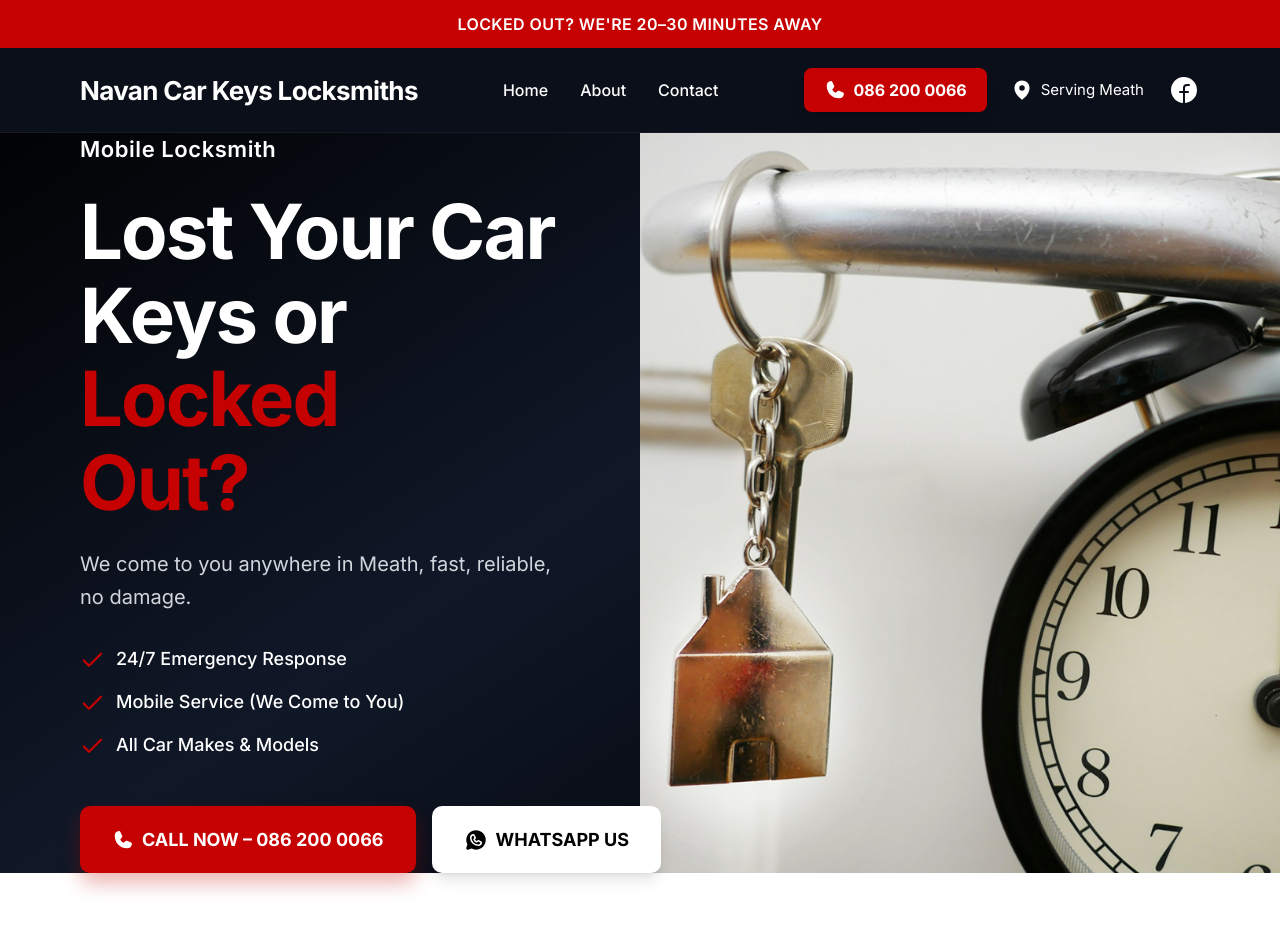
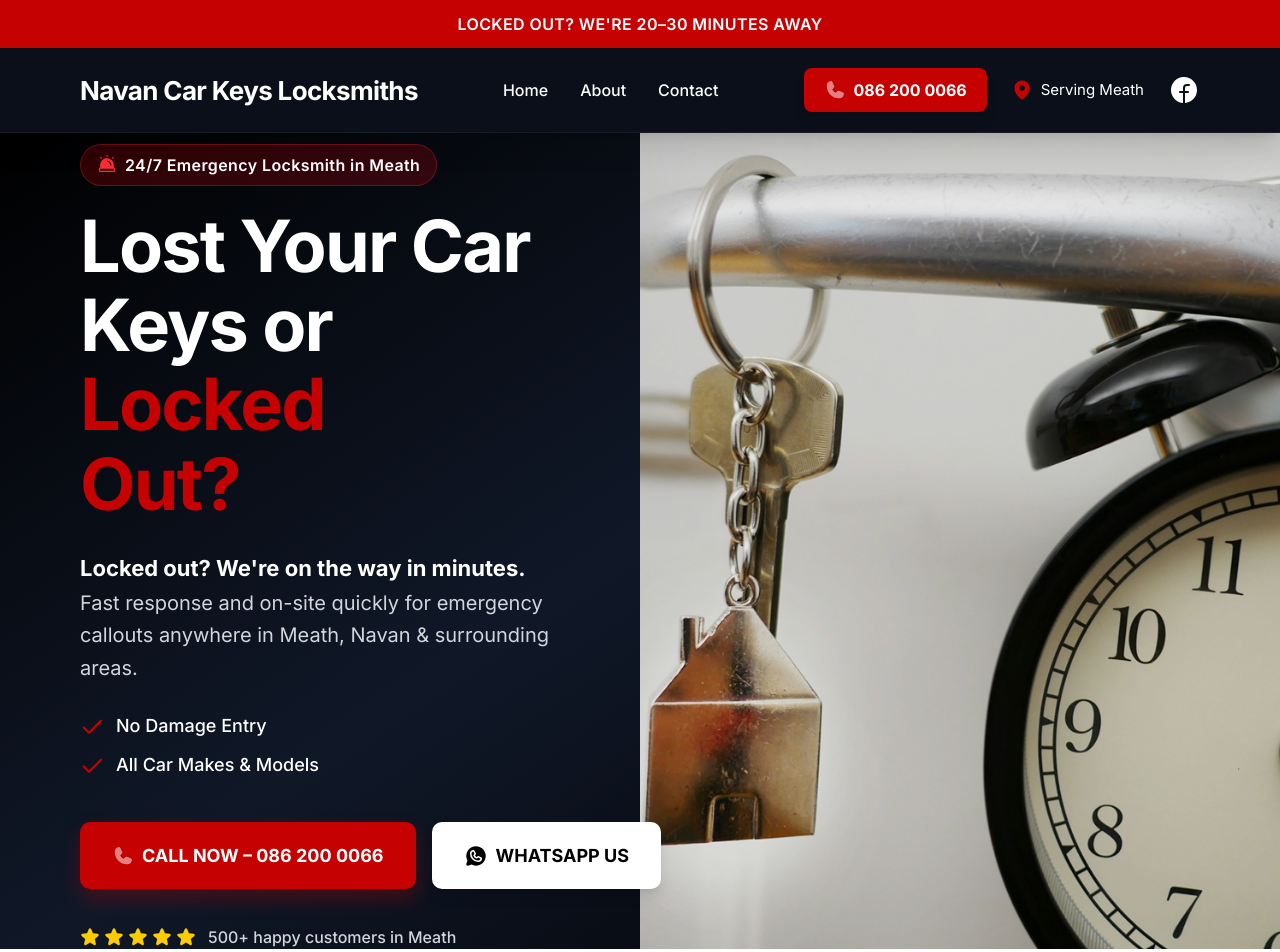
Before and after one commit to maheshikabandara/Navancarkeyslocksmiths, a React (Vite) app: page / in a window 1280 px wide. Shown: the top 952 px of the page. Built offline with nearby package versions, Linux system fonts and the light colour scheme.

Commit message:
Update NavanCarKeysLocksmiths.tsx

```diff
--- a/src/imports/NavanCarKeysLocksmiths/NavanCarKeysLocksmiths.tsx
+++ b/src/imports/NavanCarKeysLocksmiths/NavanCarKeysLocksmiths.tsx
@@ -9,25 +9,22 @@ import heroImg from "../hero.png";
 import workImg from "../work.png";
 import aboutImg from "../about.png";
 
-function EmergencyBar() {
+// 1. Sticky Header Component (Always visible)
+function FixedHeader() {
   return (
-    <div className="bg-[#c50101] w-full z-50 relative">
+    <header className="fixed top-0 left-0 w-full z-[100] shadow-xl flex flex-col">
+      {/* Emergency Top Bar */}
+      <div className="bg-[#c50101] w-full">
         <div className="w-full mx-auto px-6 py-[12px] flex items-center justify-center text-center">
           <p className="font-semibold text-[14px] md:text-[16px] text-white tracking-wide">
             {`LOCKED OUT? WE'RE 20–30 MINUTES AWAY`}
           </p>
         </div>
       </div>
-  );
-}
 
-function HeroNav() {
-  return (
-    <div className="w-full flex flex-col bg-[linear-gradient(146deg,#000_0%,#101828_50%,#000_100%)]" data-name="Hero + Nav">
-
-      {/* 1. Solid Navbar Area */}
-      <div className="w-full bg-[#0A0F1A] border-b border-white/5 z-40 relative">
-        <div className="w-full mx-auto px-6 lg:px-[80px] py-5 flex flex-col md:flex-row items-center justify-between gap-4 md:gap-0">
+      {/* Solid Navbar Area */}
+      <div className="w-full bg-[#0A0F1A] border-b border-white/5">
+        <div className="w-full mx-auto px-6 lg:px-[80px] py-4 md:py-5 flex flex-col md:flex-row items-center justify-between gap-4 md:gap-0">
           <p className="font-bold text-[20px] md:text-[26px] text-white whitespace-nowrap tracking-tight">
             Navan Car Keys Locksmiths
           </p>
@@ -39,44 +36,54 @@ function HeroNav() {
           </div>
 
           <div className="flex gap-5 md:gap-6 items-center">
-            <div className="bg-[#c50101] hover:bg-red-700 transition-colors duration-300 px-5 py-2.5 rounded-[8px] flex gap-2 items-center text-white cursor-pointer shadow-lg">
-              <Phone size={22} weight="fill" />
+            {/* Highlighted Red Call Button */}
+            <a href="tel:0862000066" className="bg-[#c50101] hover:bg-red-700 transition-colors duration-300 px-5 py-2.5 rounded-[8px] flex gap-2 items-center text-white cursor-pointer shadow-lg">
+              <Phone size={22} weight="fill" className="animate-pulse" />
               <p className="font-bold text-[15px] md:text-[16px] whitespace-nowrap">086 200 0066</p>
-            </div>
+            </a>
 
             <div className="hidden sm:flex gap-2 items-center text-white">
-              <MapPin size={22} weight="fill" />
+              <MapPin size={22} weight="fill" className="text-[#c50101]" />
               <p className="font-normal text-[15px] whitespace-nowrap">Serving Meath</p>
             </div>
             <FacebookLogo size={32} weight="fill" className="text-white cursor-pointer hover:text-[#c50101] transition-colors" />
           </div>
         </div>
       </div>
+    </header>
+  );
+}
 
-      {/* 2. Hero Content Area */}
-      <div className="w-full flex flex-col lg:flex-row flex-1 min-h-[600px] lg:min-h-[calc(100vh-88px)]">
+function HeroSection() {
+  return (
+    <div className="w-full flex flex-col bg-[linear-gradient(146deg,#000_0%,#101828_50%,#000_100%)]" data-name="Hero">
+      <div className="w-full flex flex-col lg:flex-row flex-1 min-h-[600px] lg:min-h-[calc(100vh-130px)]">
 
-        {/* Left Side (Text) */}
+        {/* Left Side (Text & Urgency) */}
         <div className="w-full lg:w-1/2 flex flex-col justify-center px-6 lg:pl-[80px] lg:pr-16 py-16 lg:py-0 z-20">
-          <div className="max-w-[650px] flex flex-col gap-6">
-            <p className="font-semibold text-white text-[18px] md:text-[22px] tracking-wide">
-              Mobile Locksmith
+          <div className="max-w-[650px] flex flex-col gap-5 mt-4">
+
+            {/* Urgency Badge */}
+            <div className="inline-flex items-center gap-2 bg-red-600/20 border border-red-500/30 px-4 py-2 rounded-full w-fit">
+              <Siren size={20} weight="fill" className="text-red-500" />
+              <p className="font-semibold text-white text-[14px] md:text-[16px] tracking-wide">
+                24/7 Emergency Locksmith in Meath
               </p>
-            <h1 className="font-bold text-white leading-[1.1] text-[48px] md:text-[64px] lg:text-[76px] tracking-tight">
+            </div>
+
+            <h1 className="font-bold text-white leading-[1.1] text-[48px] md:text-[60px] lg:text-[72px] tracking-tight">
               Lost Your Car<br />Keys or <span className="text-[#c50101]">Locked<br />Out?</span>
             </h1>
-            <p className="font-normal text-[#d1d5dc] text-[16px] md:text-[20px] leading-relaxed">
-              We come to you anywhere in Meath, fast, reliable, no damage.
+
+            <p className="font-normal text-[#d1d5dc] text-[16px] md:text-[20px] leading-relaxed mt-2">
+              <span className="font-bold text-white text-[18px] md:text-[22px]">Locked out? We're on the way in minutes.</span><br className="mb-2 hidden sm:block"/>
+              Fast response and on-site quickly for emergency callouts anywhere in Meath, Navan & surrounding areas.
             </p>
 
-            <div className="flex flex-col gap-4 mt-2">
+            <div className="flex flex-col gap-3 mt-2">
               <div className="flex gap-3 items-center">
                 <Check size={24} weight="bold" className="text-[#c50101]" />
-                <p className="text-[16px] md:text-[18px] text-white font-medium">24/7 Emergency Response</p>
-              </div>
-              <div className="flex gap-3 items-center">
-                <Check size={24} weight="bold" className="text-[#c50101]" />
-                <p className="text-[16px] md:text-[18px] text-white font-medium">Mobile Service (We Come to You)</p>
+                <p className="text-[16px] md:text-[18px] text-white font-medium">No Damage Entry</p>
               </div>
               <div className="flex gap-3 items-center">
                 <Check size={24} weight="bold" className="text-[#c50101]" />
@@ -85,21 +92,36 @@ function HeroNav() {
             </div>
 
             <div className="flex flex-col sm:flex-row gap-4 mt-6 w-full sm:w-auto">
-              <div className="bg-[#c50101] rounded-[10px] shadow-[0px_10px_20px_rgba(197,1,1,0.3)] cursor-pointer hover:bg-red-700 transition flex items-center justify-center gap-2 px-8 py-4 md:py-5">
-                <Phone size={22} weight="fill" className="text-white" />
+              <a href="tel:0862000066" className="bg-[#c50101] rounded-[10px] shadow-[0px_10px_20px_rgba(197,1,1,0.3)] cursor-pointer hover:bg-red-700 transition flex items-center justify-center gap-2 px-8 py-4 md:py-5">
+                <Phone size={22} weight="fill" className="text-white animate-pulse" />
                 <p className="font-bold text-[16px] md:text-[18px] text-white whitespace-nowrap">CALL NOW – 086 200 0066</p>
-              </div>
+              </a>
               <div className="bg-white rounded-[10px] shadow-lg cursor-pointer hover:bg-gray-100 transition flex items-center justify-center gap-2 px-8 py-4 md:py-5">
                 <WhatsappLogo size={24} weight="fill" className="text-black" />
                 <p className="font-bold text-[16px] md:text-[18px] text-black whitespace-nowrap">WHATSAPP US</p>
               </div>
             </div>
+
+            {/* Trust Signals Under Buttons */}
+            <div className="flex items-center gap-3 mt-4">
+              <div className="flex gap-1 text-[#FDCB02]">
+                <Star size={20} weight="fill" />
+                <Star size={20} weight="fill" />
+                <Star size={20} weight="fill" />
+                <Star size={20} weight="fill" />
+                <Star size={20} weight="fill" />
+              </div>
+              <p className="font-medium text-gray-300 text-[14px] md:text-[16px]">
+                500+ happy customers in Meath
+              </p>
+            </div>
+
           </div>
         </div>
 
-        {/* Right Side (Image) */}
-        <div className="w-full lg:w-1/2 relative min-h-[400px] lg:min-h-0 flex flex-col z-10">
-          <img alt="Car keys hanging" className="absolute inset-0 object-cover w-full h-full" src={heroImg} />
+        {/* Right Side (Image matching exactly below navbar) */}
+        <div className="w-full lg:w-1/2 relative min-h-[400px] lg:min-h-0 flex flex-col z-10 bg-black border-l-4 border-[#c50101] lg:border-none">
+          <img alt="Car keys hanging" className="absolute inset-0 object-cover w-full h-full opacity-90" src={heroImg} />
         </div>
 
       </div>
@@ -124,7 +146,7 @@ function EmergencySteps() {
               We'll guide you through this, stay calm, we're here to help
             </p>
 
-            {/* Moved Banner: "This is what we do..." */}
+            {/* Added Banner: "This is what we do..." */}
             <div className="bg-[#c50101] rounded-[12px] w-full p-5 lg:p-6 flex items-center justify-center md:justify-start gap-4 shadow-lg mt-10">
               <ShieldCheck size={32} weight="fill" className="text-white hidden sm:block shrink-0" />
               <p className="font-semibold text-[18px] md:text-[20px] text-white text-center md:text-left">
@@ -249,10 +271,10 @@ function ServicesSection() {
 
         <div className="text-center mt-4 flex flex-col md:flex-row items-center justify-center gap-6">
           <p className="font-medium text-[18px] md:text-[20px] text-gray-800">{`Not sure what you need? Call us and we'll advise you.`}</p>
-          <div className="bg-[#c50101] px-8 py-4 rounded-[10px] text-white font-bold cursor-pointer hover:bg-red-800 transition shadow-lg flex items-center justify-center gap-2 text-lg">
+          <a href="tel:0862000066" className="bg-[#c50101] px-8 py-4 rounded-[10px] text-white font-bold cursor-pointer hover:bg-red-800 transition shadow-lg flex items-center justify-center gap-2 text-lg">
             <Phone size={24} weight="fill" />
             086 200 0066
-          </div>
+          </a>
         </div>
       </div>
     </div>
@@ -598,8 +620,11 @@ export default function NavanCarKeysLocksmiths() {
         className="w-full flex flex-col overflow-x-hidden bg-white text-black"
         data-name="Navan Car Keys Locksmiths"
       >
-        <EmergencyBar />
-        <HeroNav />
+        <FixedHeader />
+
+        {/* Added Margin Top to compensate for Fixed Header */}
+        <main className="mt-[116px] md:mt-[128px]">
+          <HeroSection />
           <EmergencySteps />
           <ServicesSection />
           <TrustStrip />
@@ -608,6 +633,7 @@ export default function NavanCarKeysLocksmiths() {
           <AboutSection />
           <FinalCta />
           <Footer />
+        </main>
 
         <div
           className={`fixed bottom-0 left-0 w-full p-4 z-[100] md:hidden transition-transform duration-500 ease-in-out ${
```
Lines whose indentation alone changed are shown as unchanged.
